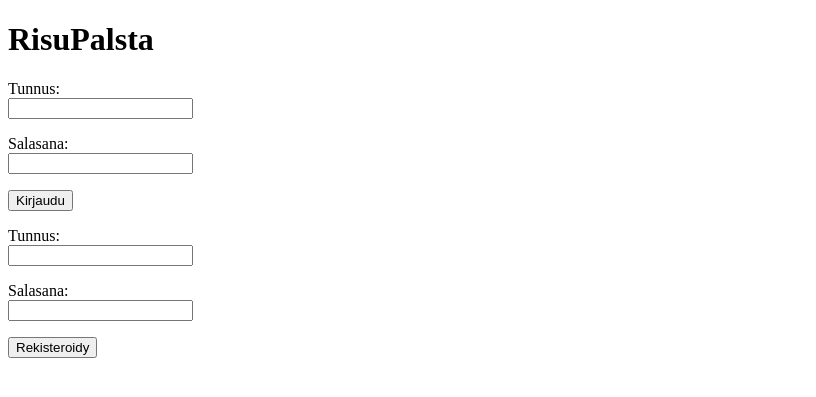
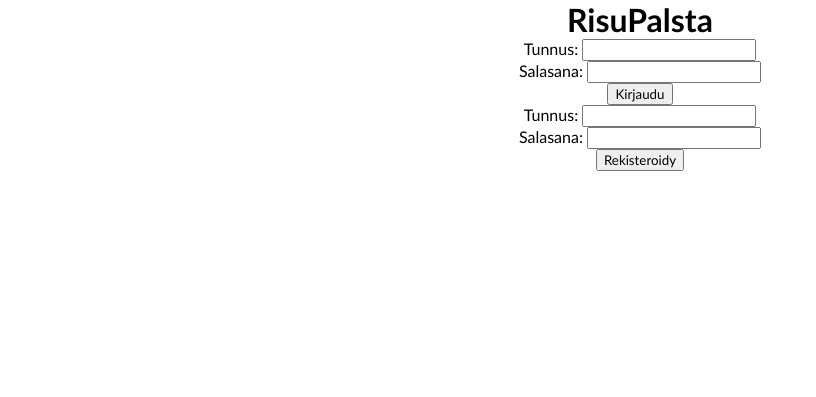
Before and after one commit to IsoRisu/Blogiprojekti, a Flask app: template templates/home.html in a window 1280 px wide. Shown: the top 397 px of the page, without its empty margins (0-816 px from the left). Run offline with Flask 3, Linux system fonts and the light colour scheme; the template is opened without the code that fills it, so the values that code supplies are empty.

Commit message:
Added styes.css, added formatting to home.html and comment.html fixed csrf vulnerability

```diff
--- a/app.py
+++ b/app.py
@@ -1,5 +1,6 @@
 from flask import Flask
 from os import getenv
+
 
 app = Flask(__name__)
 
--- /dev/null
+++ b/static/styles.css
@@ -0,0 +1,59 @@
+* {
+    font-family: 'Trebuchet MS', sans-serif;
+    text-align: center;
+    margin: 0 auto;
+}
+
+h1, h2, p {
+    text-align: center;
+}
+
+.metadata {
+    font-style: italic;
+    color: #666;
+}
+
+.content {
+    margin-top: 10px;
+}
+
+.votes {
+    margin-top: 10px;
+    font-weight: bold;
+}
+
+.actions {
+    margin-top: 10px;
+}
+
+.button {
+    display: inline-block;
+    padding: 10px 20px;
+    background-color: #007bff;
+    color: #fff;
+    border: none;
+    border-radius: 4px;
+    text-decoration: none;
+    cursor: pointer;
+    transition: background-color 0.3s ease;
+}
+
+.button:hover {
+    background-color: #0056b3;
+}
+
+.submit-button {
+    display: inline-block;
+    padding: 10px 20px;
+    background-color: #28a745;
+    color: #fff;
+    border: none;
+    border-radius: 4px;
+    text-decoration: none;
+    cursor: pointer;
+    transition: background-color 0.3s ease;
+}
+
+.submit-button:hover {
+    background-color: #218838;
+}
--- a/templates/comment.html
+++ b/templates/comment.html
@@ -5,6 +5,7 @@
     <p>{{ blog_id }}</p>
     <p>Jätä kommentti</p>
     <form action="/leavecomment" method="POST">
+        <input type="hidden" name="csrf_token" value="{{ session.csrf_token }}">
         <input type="hidden" name="blog_id" value="{{ blog_id }}">
         <input type="text" name="teksti"></p>
         <input type="submit" value="julkaise">
@@ -16,6 +17,7 @@
         {{ comment.date_posted }}
         {% if admin %}
             <form action="/delete_comment" method="POST">
+                <input type="hidden" name="csrf_token" value="{{ session.csrf_token }}">
                 <input type="hidden" name="comment_id" value="{{ comment.id }}">
                 <input type="hidden" name="blog_id" value="{{ blog_id }}">
                 <input type="submit" value="poista">
--- a/templates/home.html
+++ b/templates/home.html
@@ -6,6 +6,7 @@
     <h1>RisuPalsta</h1>
     <h2>julkaise blogi</h2>
     <form action="/blog" method="POST">
+        <input type="hidden" name="csrf_token" value="{{ session.csrf_token }}">
         <p>otsikko</p>
         <input type="text" name="otsikko"></p>
         <p>teksti</p>
@@ -13,43 +14,60 @@
         <input type="submit" value="julkaise">
     </form>
     {% for post in posts %}
+    <div class="post">
         <h1>{{ post.title }}</h1>
-        <p>By {{ post.author}} on {{ post.date_posted }}</p>
-        <p>{{ post.content }}</p>
-        <p>Total Votes: {{ post.total_votes }}</p>
+        <p class="metadata">By {{ post.author }} on {{ post.date_posted }}</p>
+        <p class="content">{{ post.content }}</p>
+        <p class="votes">Total Votes: {{ post.total_votes }}</p>
+        <div>
             <form action="/votef" method="POST">
+                <input type="hidden" name="csrf_token" value="{{ session.csrf_token }}">
                 <input type="hidden" name="blog_id" value="{{ post.id }}">
                 <button type="submit" name="vote_type" value="upvote">Ruusuja</button>
                 <button type="submit" name="vote_type" value="downvote">Risuja</button>
             </form>
             <form action="/comment/{{ post.id }}" method="GET">
-            <input type="submit" value="Comments">
+                <input type="submit" value="Kommentit">
             </form>
 
             {% if admin %}
                 <form action="/delete" method="POST">
+                    <input type="hidden" name="csrf_token" value="{{ session.csrf_token }}">
                     <input type="hidden" name="blog_id" value="{{ post.id }}">
                     <input type="submit" value="poista">
                 </form>
             {% endif %}
+        </div>
+    </div>
+    {% endfor %}
 
-
-    {% endfor %}
     {% else %}
     <h1>RisuPalsta</h1>
+    <div class="container">
         <form action="/login" method="POST">
-        <p>Tunnus:<br>
-        <input type="text" name="username"></p>
-        <p>Salasana:<br>
-        <input type="password" name="password"></p>
+            <input type="hidden" name="csrf_token" value="{{ session.csrf_token }}">
+            <div>
+                <label for="username">Tunnus:</label>
+                <input type="text" id="username" name="username">
+            </div>
+            <div>
+                <label for="password">Salasana:</label>
+                <input type="password" id="password" name="password">
+            </div>
             <input type="submit" value="Kirjaudu">
         </form>
         <form action="/register" method="POST">
-        <p>Tunnus:<br>
-        <input type="text" name="username"></p>
-        <p>Salasana:<br>
-        <input type="password" name="password"></p>
+            <input type="hidden" name="csrf_token" value="{{ session.csrf_token }}">
+            <div>
+                <label for="register-username">Tunnus:</label>
+                <input type="text" id="register-username" name="username">
+            </div>
+            <div>
+                <label for="register-password">Salasana:</label>
+                <input type="password" id="register-password" name="password">
+            </div>
             <input type="submit" value="Rekisteroidy">
         </form>
+    </div>
     {% endif %}
 {% endblock content %}
--- a/templates/layout.html
+++ b/templates/layout.html
@@ -1,6 +1,8 @@
 <!DOCTYPE html>
 <html>
     <head>
+        <link rel="stylesheet" href="{{ url_for('static', filename='styles.css') }}">
+        <meta name="viewport" content="width=device-width, initial-scale=1">
         {% if title %}
             <title>RisuPalsta - {{ title }}</title>
         {% else %}
--- a/users.py
+++ b/users.py
@@ -1,5 +1,5 @@
 from db import db
-from flask import session
+from flask import abort, session, request
 from sqlalchemy import text
 
 def get_userid():
@@ -24,3 +24,7 @@ def is_admin():
     if admin_id is not None:
         return True
     return False
+
+def csrf_check():
+    if session["csrf_token"] != request.form["csrf_token"]:
+        abort(403)
```
Also changed, not shown: routes.py (+10 -0 lines). Lines whose indentation alone changed are shown as unchanged.
